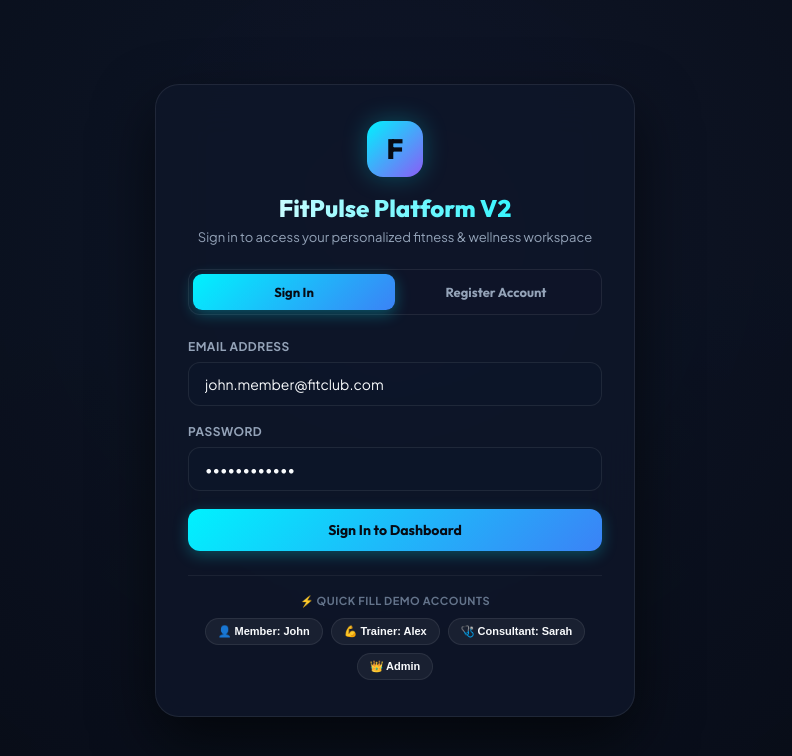
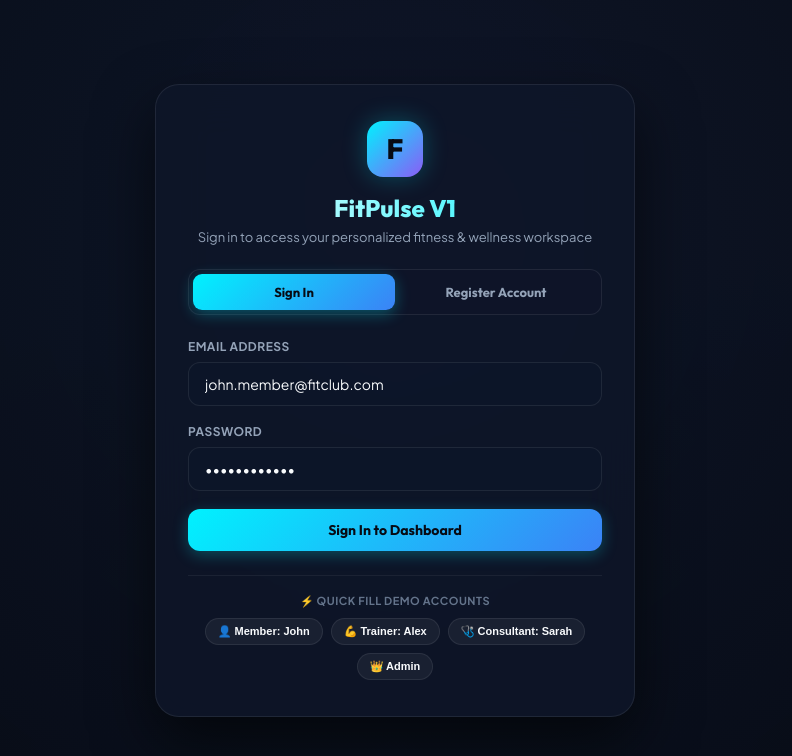
Before and after one commit to Sanjaykumar18102005/Fitness-Wellness-Analytics-Platform, a website: page src/public/index.html in a window 1280 px wide. Shown: the whole page, without its empty margins (245-1037 px from the left). Drawn offline with Linux system fonts and the light colour scheme.

Commit message:
style: update logo title to FitPulse V1 in HTML header

```diff
--- a/src/public/index.html
+++ b/src/public/index.html
@@ -616,7 +616,7 @@
   <div id="loginPortal" class="login-wrapper">
     <div class="auth-box">
       <div class="brand-logo-large">F</div>
-      <h2 class="auth-title">FitPulse Platform V2</h2>
+      <h2 class="auth-title">FitPulse V1</h2>
       <p class="auth-subtitle">Sign in to access your personalized fitness & wellness workspace</p>
 
       <!-- AUTH MODE TOGGLE -->
@@ -679,7 +679,7 @@
       <div class="brand-group">
         <div class="brand-logo-sm">F</div>
         <div class="brand-info">
-          <h1>FitPulse Platform v1.0</h1>
+          <h1>FitPulse V1</h1>
           <p id="headerBranchName">Downtown Central Branch</p>
         </div>
       </div>
```
